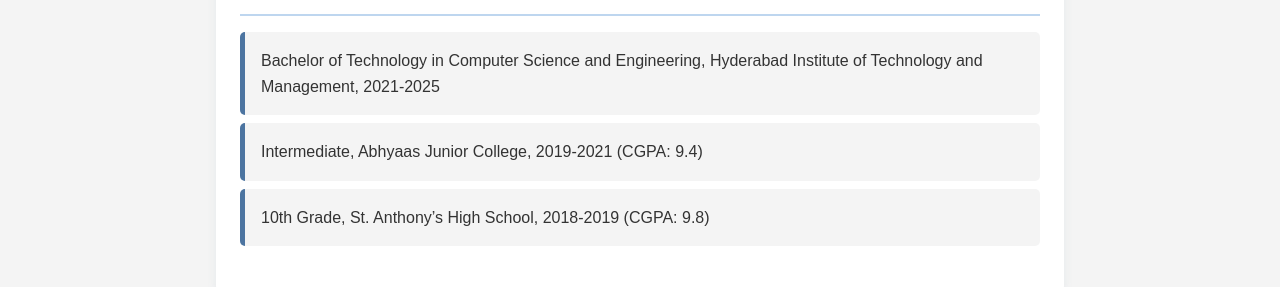
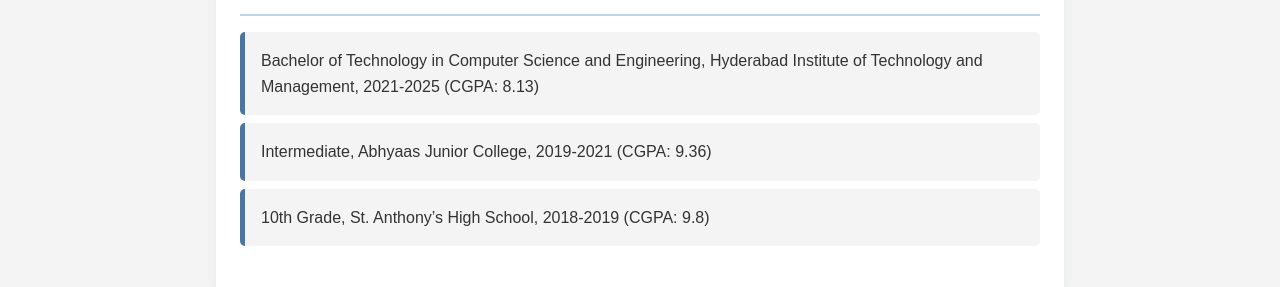
Before and after one commit to reshmithareddy04/reshmithareddy04.github.io, a plain HTML site: page index.html in a window 1280 px wide. Shown: the part 512-799 px from the top of the page. Drawn offline with Linux system fonts and the light colour scheme.

Commit message:
index.html

```diff
--- a/index.html
+++ b/index.html
@@ -159,8 +159,8 @@
     <section>
         <h2>Education</h2>
         <ul>
-            <li>Bachelor of Technology in Computer Science and Engineering, Hyderabad Institute of Technology and Management, 2021-2025</li>
-            <li>Intermediate, Abhyaas Junior College, 2019-2021 (CGPA: 9.4)</li>
+            <li>Bachelor of Technology in Computer Science and Engineering, Hyderabad Institute of Technology and Management, 2021-2025 (CGPA: 8.13)</li>
+            <li>Intermediate, Abhyaas Junior College, 2019-2021 (CGPA: 9.36)</li>
             <li>10th Grade, St. Anthony’s High School, 2018-2019 (CGPA: 9.8)</li>
         </ul>
     </section>
```
